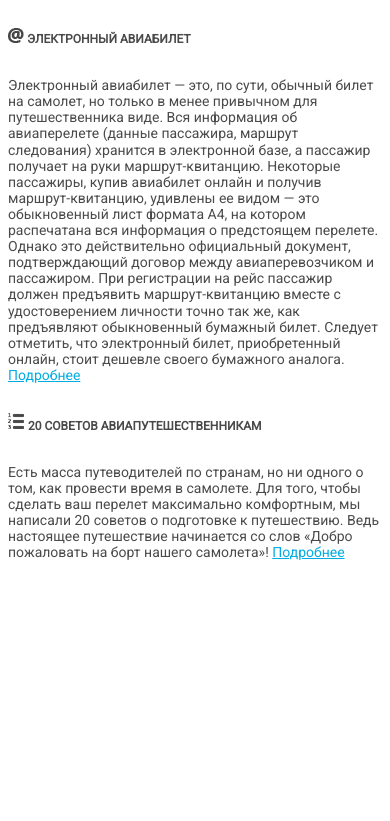
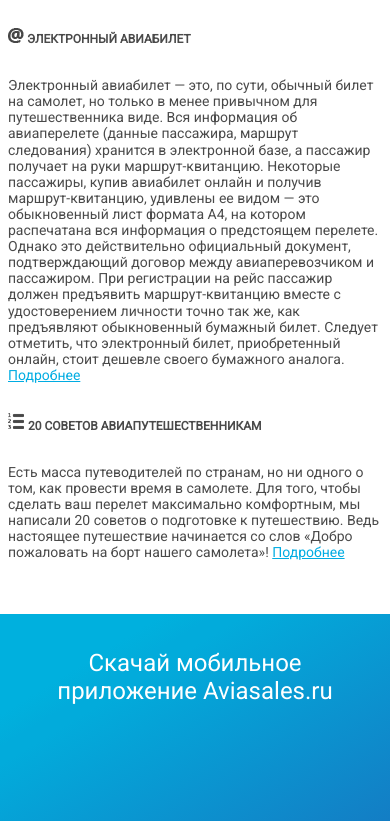
Before and after one commit to KonstBessonov/aviasales-demo-intensive, a React (Create React App) app: page / in a window 390 px wide. Shown: the part 2316-3137 px from the top of the page. Before the commit the page ends 2930 px from the top, so only its background shows below. Built offline with nearby package versions, Linux system fonts and the light colour scheme.

Commit message:
MobileApp section draft

```diff
--- a/src/App.js
+++ b/src/App.js
@@ -4,6 +4,7 @@ import TopDestination from "./TopDestination";
 import PopularDirections from "./PopularDirections";
 import SpecialOffers from "./SpecialOffers";
 import Articles from "./Articles";
+import MobileApp from "./MobileApp";
 
 import "./App.css";
 
@@ -16,6 +17,7 @@ class App extends Component {
         <PopularDirections />
         <SpecialOffers />
         <Articles />
+        <MobileApp />
       </div>
     );
   }
--- /dev/null
+++ b/src/MobileApp/index.js
@@ -0,0 +1,24 @@
+import React from "react";
+import styled from "styled-components";
+import { BlueSection } from "../assets";
+
+const Title = styled.h2`
+  font-size: 3rem;
+  font-weight: 500;
+  padding: 2rem;
+  text-align: center;
+`;
+
+export default () => {
+  return (
+    <BlueSection>
+      <div class="container">
+        <div class="row">
+          <div class="col-xs-12 col-lg-10 col-lg-offset-1">
+            <Title>Скачай мобильное приложение Aviasales.ru</Title>
+          </div>
+        </div>
+      </div>
+    </BlueSection>
+  );
+};
```
Also changed, not shown: src/MobileApp/phone_lg.png (added), src/MobileApp/phone_sm.png (added).
